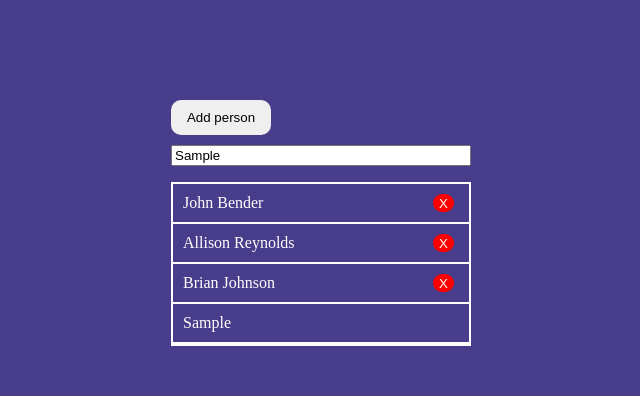
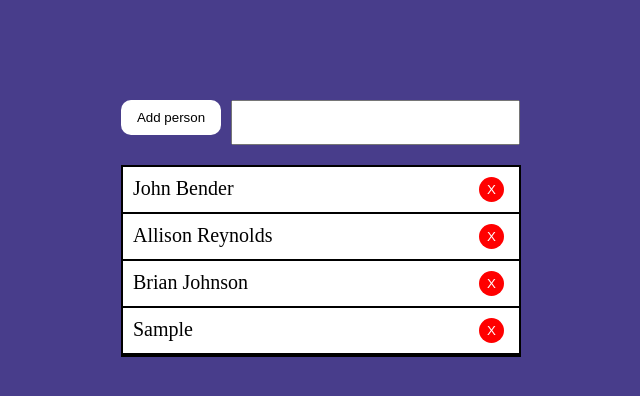
Before and after one commit to JoseCarlos-13/lista-de-pessoas, a plain HTML site: page index.html in a window 1280 px wide. Both pictures are taken after typing "Sample" into the empty fields and a click on the button "Add person". Shown: the whole page, without its empty margins (319-959 px from the left). Drawn offline with Linux system fonts and the light colour scheme.

Commit message:
try to separate some css variables in other js file

```diff
--- a/index.css
+++ b/index.css
@@ -6,26 +6,42 @@ body {
   display: flex;
   flex-direction: column;
   justify-content: center;
-  width: 300px;
+  width: 400px;
   margin: 100px auto;
 }
 
+.list-input > div {
+  display: flex;
+  flex-direction: row;
+  width: 400px;
+}
+
+.list-input > div > input {
+  padding: 5px;
+  font-size: 15px;
+  width: 275px;
+}
+
 .list {
-  border: 2px solid white;
+  border: 2px solid black;
   padding-left: 0px;
-  color: white;
+  color: black;
+  background-color: white;
+  font-size: 20px;
 }
 
 .list > li {
   list-style: none;
-  border-bottom: 2px solid white;
+  border-bottom: 2px solid black;
   padding: 10px;
 }
 
 .add-person-button {
   width: 100px;
-  margin: 0px 0px 10px 0px;
+  margin: 0px 10px 10px 0px;
   padding: 10px;
   border-radius: 10px;
   border: 0px solid black;
+  background-color: white;
+  color: black;
 }
--- a/index.html
+++ b/index.html
@@ -9,8 +9,10 @@
 
   <body>
     <section class="list-input">
-      <button class="add-person-button">Add person</button>
-      <input type="text" id="input-name" />
+      <div>
+        <button class="add-person-button">Add person</button>
+        <input type="text" id="input-name" />
+      </div>
       <ul class="list"></ul>
     </div>
   </body>
--- a/index.js
+++ b/index.js
@@ -1,35 +1,44 @@
-let button = document.querySelector("button");
+// import { button_style, li_style } from './index_css'
+let add_person_button = document.querySelector(".add-person-button");
 let list = document.querySelector(".list");
 
 let people = [
-  { name: "John Bender" },
-  { name: "Allison Reynolds" },
-  { name: "Brian Johnson" }
+  { id: 1, name: "John Bender" },
+  { id: 2, name: "Allison Reynolds" },
+  { id: 3, name: "Brian Johnson" }
 ];
 
-let button_style = `border-radius: 10px; background-color: red; color: white;
-                    border: 0px solid white; margin: 0px 5px 0px 0px;`
+let button_style = `border-radius: 15px; background-color: red; color: white;
+                    border: 0px solid white; margin: 0px 5px 0px 0px; width: 25px;
+                    height: 25px;`
 let li_style = `display: flex; flex-direction: row;
                 justify-content: space-between;`
 
+
+let remove_person = (index) => {
+  console.log(index)
+}
+
 const load_list = (people) => {
   list.innerHTML = people.map((item) => {
-    return `<li style="${li_style}">
-              ${item.name} <button style="${button_style}">X</button>
-            </li>`
+    return (
+      `<li style="${li_style}">
+        ${item.name} <button style="${button_style}" onclick="${remove_person(item.id)}">X</button>
+      </li>`
+    )
   }).join("");
 };
-
 load_list(people);
 
-button.onclick = () => {
+add_person_button.onclick = () => {
   let input_name = document.querySelector("#input-name").value;
   let list = document.querySelector(".list").innerHTML;
 
-  people.push({ name: input_name });
-  list += `<li>${input_name}</li>`;
-
-  if (!input_name) return "";
+  people.push({ id: list.length + 1, name: input_name });
+  list += `<li style="${li_style}">
+            ${input_name} <button style="${button_style}">X</button>
+          </li>`;
 
   document.querySelector(".list").innerHTML = list;
+  document.querySelector("#input-name").value = ''
 };
--- /dev/null
+++ b/index_css.js
@@ -0,0 +1,5 @@
+export let button_style = `border-radius: 15px; background-color: red; color: white;
+                    border: 0px solid white; margin: 0px 5px 0px 0px; width: 25px;
+                    height: 25px;`
+export let li_style = `display: flex; flex-direction: row;
+                justify-content: space-between;`
```
